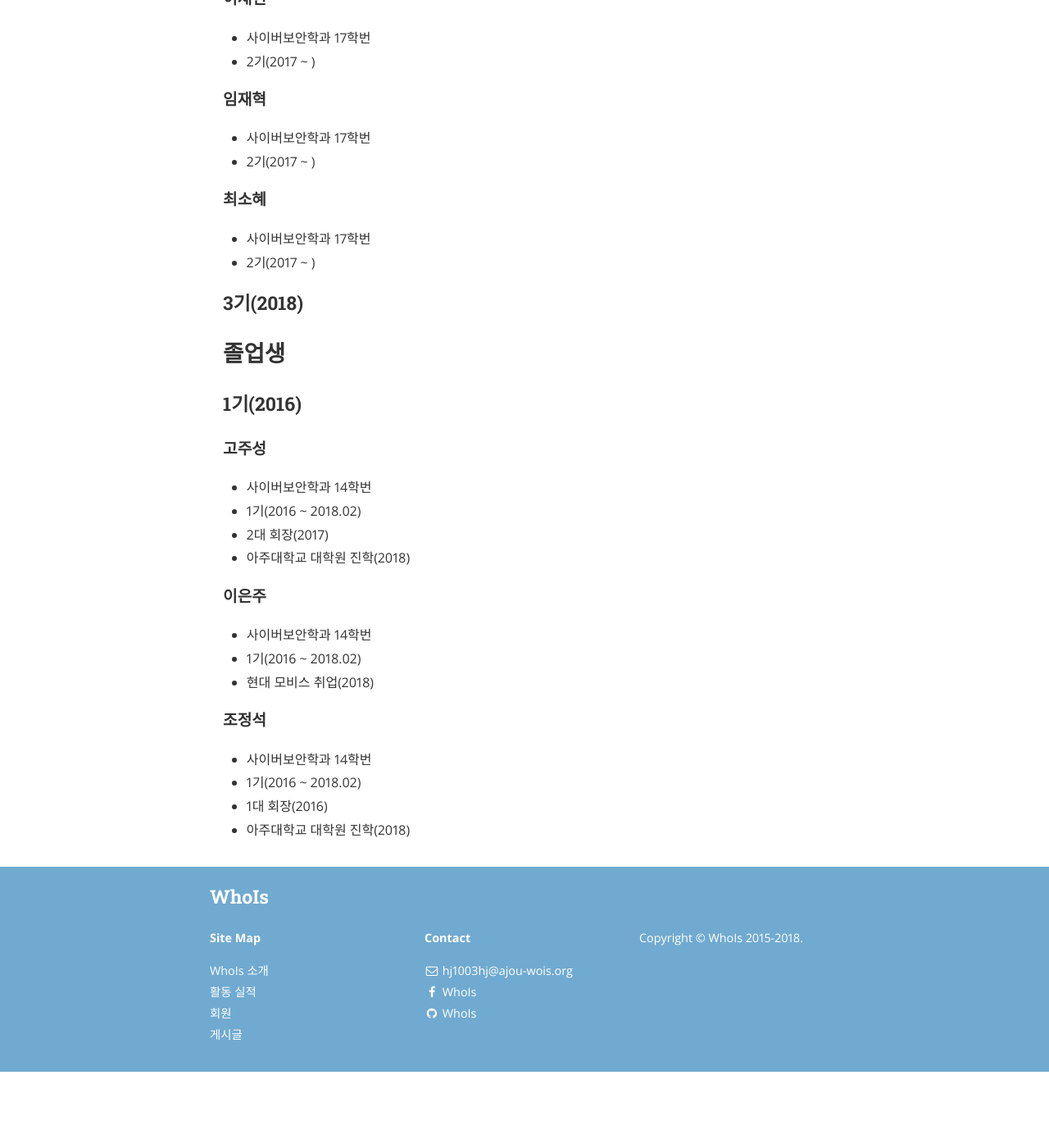
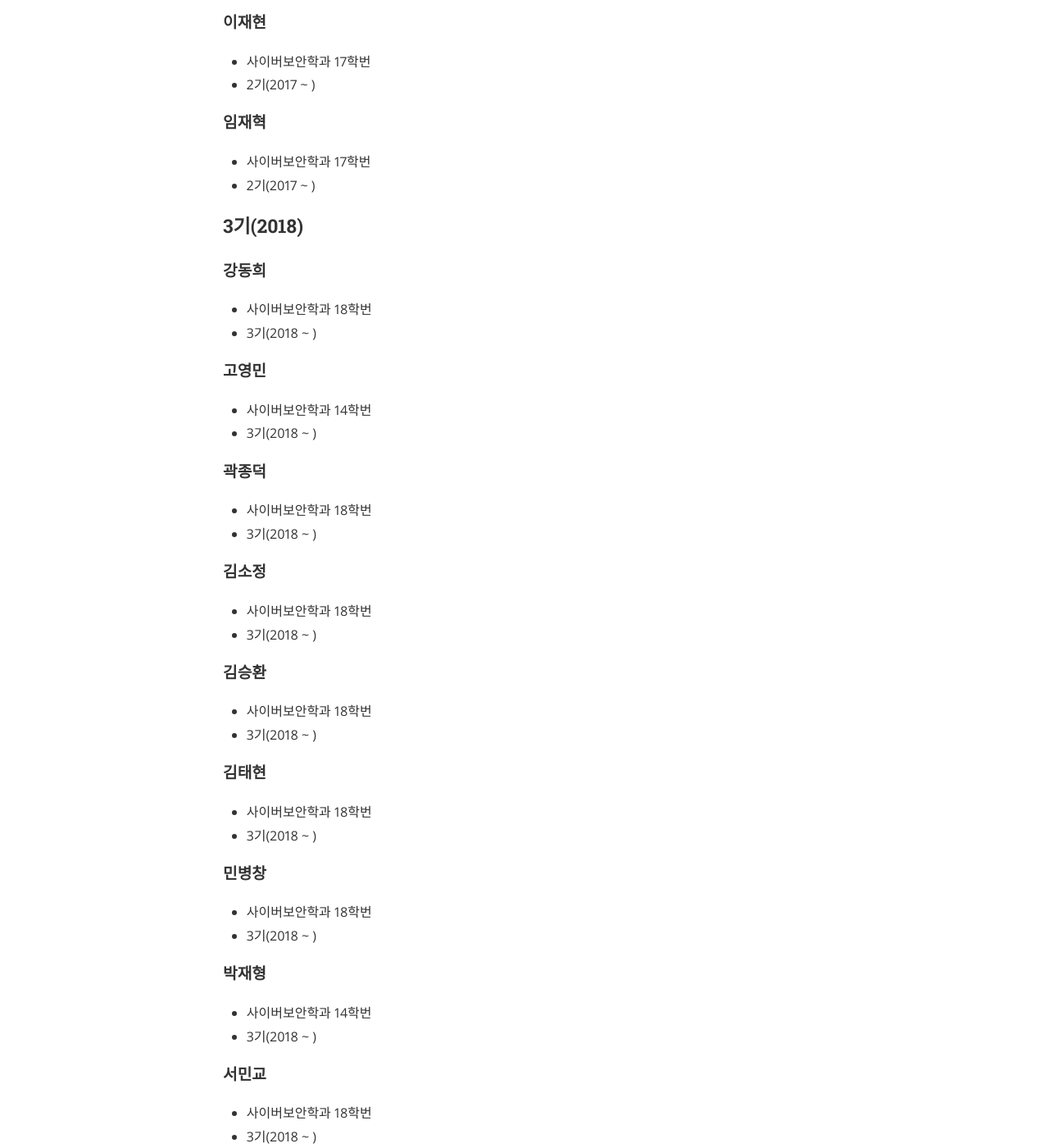
Before and after one commit to ajou-whois/ajou-whois.github.io, a Jekyll site: the page built from members.md, in a window 1280 px wide and 1400 px high, scrolled down 2360 px. Shown: the whole window at 82% size. Built offline with Jekyll 4.4.1, drawn with Linux system fonts in a browser that asks for light colours; nearby versions of some CDN libraries; before the commit the page ends 3667 px from its top, so only the background shows below that; some of the changed text lies outside the part shown.

Commit message:
Update Members

```diff
--- a/members.md
+++ b/members.md
@@ -81,11 +82,104 @@ permalink: /members/
 * 사이버보안학과 17학번
 * 2기(2017 ~ )
 
+### 3기(2018)
+
+#### 강동희
+* 사이버보안학과 18학번
+* 3기(2018 ~ )
+
+#### 고영민
+* 사이버보안학과 14학번
+* 3기(2018 ~ )
+
+#### 곽종덕
+* 사이버보안학과 18학번
+* 3기(2018 ~ )
+
+#### 김소정
+* 사이버보안학과 18학번
+* 3기(2018 ~ )
+
+#### 김승환
+* 사이버보안학과 18학번
+* 3기(2018 ~ )
+
+#### 김태현
+* 사이버보안학과 18학번
+* 3기(2018 ~ )
+
+#### 민병창
+* 사이버보안학과 18학번
+* 3기(2018 ~ )
+
+#### 박재형
+* 사이버보안학과 14학번
+* 3기(2018 ~ )
+
+#### 서민교
+* 사이버보안학과 18학번
+* 3기(2018 ~ )
+
+#### 선준영
+* 사이버보안학과 18학번
+* 3기(2018 ~ )
+
+#### 신상민
+* 소프트웨어학과 18학번
+* 3기(2018 ~ )
+
+#### 여정수
+* 사이버보안학과 15학번
+* 3기(2018 ~ )
+
+#### 오우진
+* 사이버보안학과 18학번
+* 3기(2018 ~ )
+* 3기 기장
+
+#### 유영웅
+* 사이버보안학과 17학번
+* 3기(2018 ~ )
+
+#### 유정협
+* 사이버보안학과 18학번
+* 3기(2018 ~ )
+
+#### 이동영
+* 사이버보안학과 18학번
+* 3기(2018 ~ )
+
+#### 이성현
+* 사이버보안학과 17학번
+* 3기(2018 ~ )
+
+#### 이응창
+* 사이버보안학과 18학번
+* 3기(2018 ~ )
+
+#### 이주영
+* 사이버보안학과 18학번
+* 3기(2018 ~ )
+
+#### 이태준
+* 사이버보안학과 18학번
+* 3기(2018 ~ )
+
+#### 이해찬
+* 사이버보안학과 18학번
+* 3기(2018 ~ )
+
 #### 최소혜
 * 사이버보안학과 17학번
-* 2기(2017 ~ )
+* 3기(2018 ~ )
 
-### 3기(2018)
+#### 한유림
+* 사이버보안학과 18학번
+* 3기(2018 ~ )
+
+#### 허태영
+* 사이버보안학과 18학번
+* 3기(2018 ~ )
 
 ## 졸업생
 
```
Also changed, not shown: other parts of members.md (+1 -0 lines).
